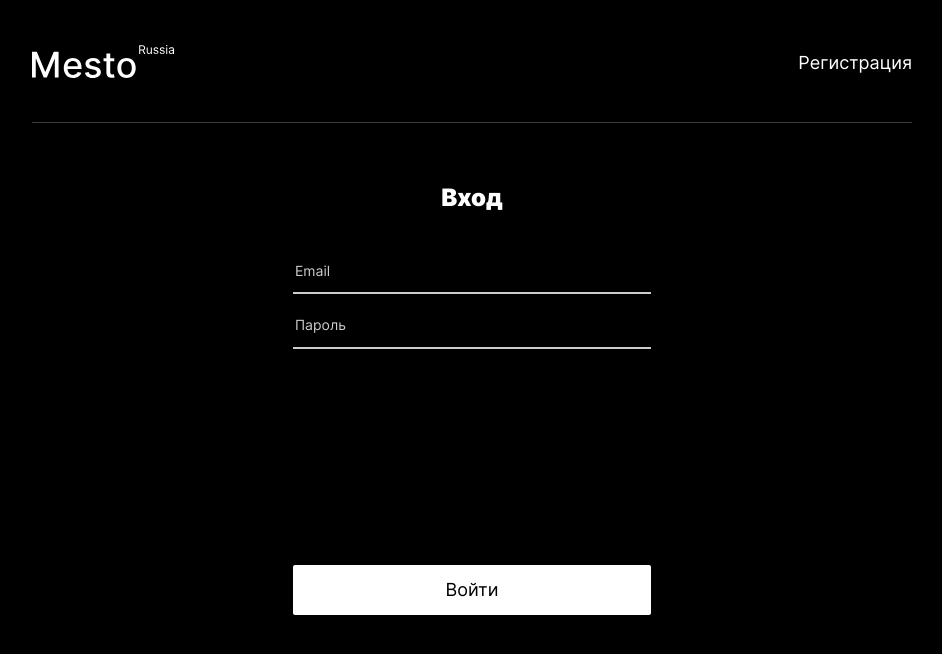
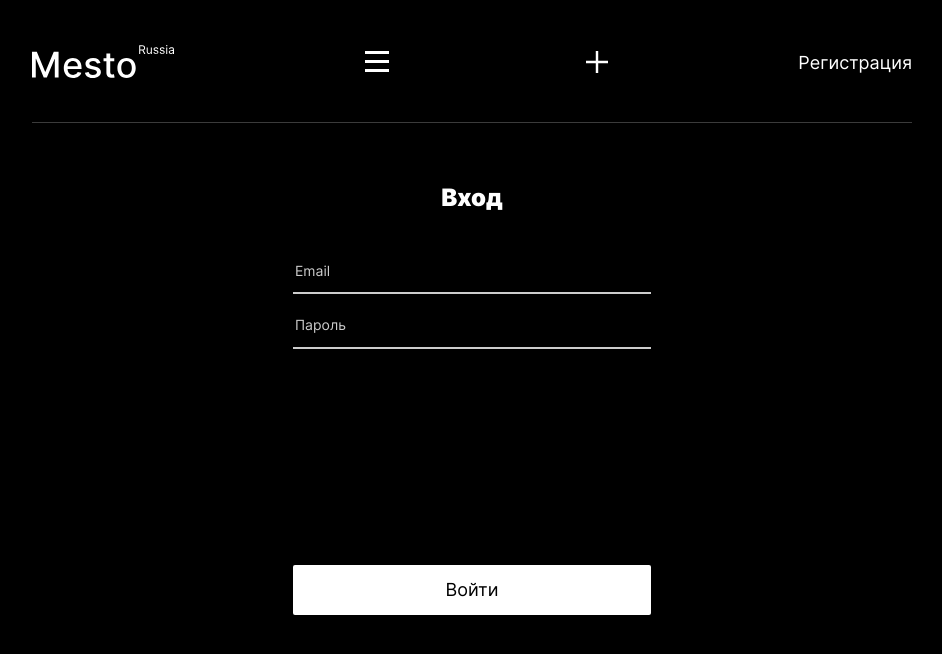
Before and after one commit to Karmyshkov/react-mesto-auth, a React (Create React App) app: page /sign-in in a window 1280 px wide. Shown: the top 654 px of the page, without its empty margins (168-1110 px from the left). Built offline with nearby package versions, Linux system fonts and the light colour scheme; no server answers.

Commit message:
feat: add style for btn

```diff
--- a/src/blocks/header/__btn/header__btn.css
+++ b/src/blocks/header/__btn/header__btn.css
@@ -1,12 +1,5 @@
 .header__btn {
-  text-decoration: none;
-  font-size: 18px;
-  color: var(--color-text);
-  font-weight: 400;
-  line-height: 22px;
-  transition: opacity 0.3s;
+  cursor: pointer;
+  background-color: transparent;
+  border: none;
 }
-
-.header__btn:hover {
-  opacity: 0.6;
-}
--- /dev/null
+++ b/src/blocks/header/__line/_active/header__line_active.css
@@ -0,0 +1,2 @@
+.header__line_active {
+}
--- /dev/null
+++ b/src/blocks/header/__logout/header__logout.css
@@ -0,0 +1,12 @@
+.header__logout {
+  text-decoration: none;
+  font-size: 18px;
+  color: var(--color-text);
+  font-weight: 400;
+  line-height: 22px;
+  transition: opacity 0.3s;
+}
+
+.header__logout:hover {
+  opacity: 0.6;
+}
--- a/src/components/Header.js
+++ b/src/components/Header.js
@@ -1,6 +1,8 @@
 import React from "react";
+import { useLocation, Link } from "react-router-dom";
 import logo from "../images/logo.svg";
-import { useLocation, Link } from "react-router-dom";
+import burger from "../images/burger.svg";
+import closeBtn from "../images/plus.svg";
 
 const Header = ({ onLogout, userEmail }) => {
   const location = useLocation();
@@ -25,11 +27,27 @@ const Header = ({ onLogout, userEmail }) => {
           alt="Логотип веб-сайта Место"
         />
       </a>
+      <button
+        className="header__btn"
+        src={burger}
+        aria-label="Кнопка бургер"
+        type="button"
+      >
+        <img src={burger} alt="Иконка бургера" />
+      </button>
+      <button
+        className="header__btn"
+        src={closeBtn}
+        aria-label="Кнопка закрытия бургера"
+        type="button"
+      >
+        <img src={closeBtn} alt="Иконка закрытия бургера" />
+      </button>
       <div className="header__inner">
         {location.pathname === "/" && (
           <p className="header__email">{userEmail}</p>
         )}
-        <Link to={pathBtn} onClick={onLogout} className="header__btn">
+        <Link to={pathBtn} onClick={onLogout} className="header__logout">
           {textBtn}
         </Link>
       </div>
--- a/src/pages/index.css
+++ b/src/pages/index.css
@@ -12,9 +12,10 @@
 @import url(../blocks/header/header.css);
 @import url(../blocks/page/__header/page__header.css);
 @import url(../blocks/header/__logo/header__logo.css);
-@import url(../blocks/header/__btn/header__btn.css);
+@import url(../blocks/header/__logout/header__logout.css);
 @import url(../blocks/header/__inner/header__inner.css);
 @import url(../blocks/header/__email/header__email.css);
+@import url(../blocks/header/__btn/header__btn.css);
 
 /* / header */
 
```
Also changed, not shown: src/blocks/header/__line/header__line.css (added, +10 -0 lines), src/images/burger.svg (added).
